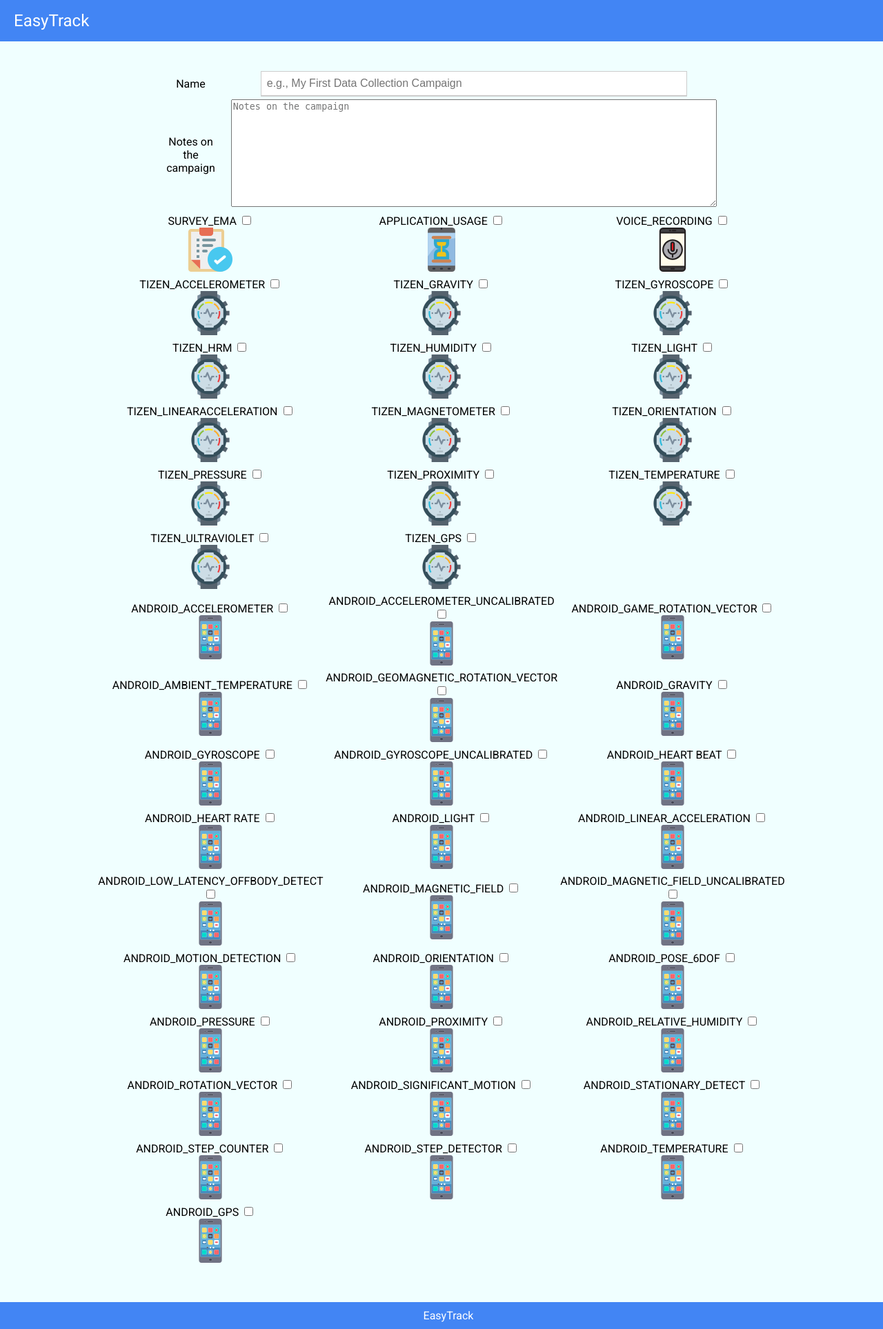
After one commit to Qobiljon/ET_Dashboard, a Django app: page /new_campaign/ in a window 1280 px wide. The commit adds this page. Shown: the whole page at 69% size. Run offline with Django 3.2, Linux system fonts and the light colour scheme; some libraries are stand-ins or nearby versions.

Commit message:
stopped on campaign creation part

```diff
--- a/ET_Dashboard/urls.py
+++ b/ET_Dashboard/urls.py
@@ -22,8 +22,9 @@ urlpatterns = [
     # path('accounts/', include('allauth.urls')),
 
     path('', views.handle_index, name='index'),
-    path('login/', views.handle_authenticate, name='login'),
+    path('login/', views.handle_login, name='login'),
     path('register/', views.handle_register, name='register'),
     path('logout/', views.handle_logout, name='logout'),
     path('campaign/', views.handle_campaign, name='campaign'),
+    path('new_campaign/', views.handle_create_campaign, name='create_campaign'),
 ]
--- a/ET_Dashboard/views.py
+++ b/ET_Dashboard/views.py
@@ -1,8 +1,15 @@
-from django.contrib.auth import authenticate as dj_auth, login as dj_login, logout as dj_logout
+from django.contrib.auth import authenticate as dj_auth
+from django.contrib.auth import login as dj_login
+from django.contrib.auth import logout as dj_logout
+from django.contrib.auth.models import User
 from django.shortcuts import render, redirect
 from django.views.decorators.http import require_http_methods
-from django.contrib.auth.models import User
-from ET_Dashboard.models import Campaigns
+
+from ET_Dashboard.models import Campaigns, PresetDataSources
+from ET_Dashboard.models import UserToGrpcIdMap
+
+import time
+import psycopg2
 
 
 @require_http_methods(['GET'])
@@ -21,15 +28,20 @@ def handle_index(request):
 
 
 @require_http_methods(['GET', 'POST'])
-def handle_authenticate(request):
-    if request.method == 'POST':
+def handle_login(request):
+    if request.user.is_authenticated:
+        return redirect(to='/')
+    elif request.method == 'POST':
         if 'email' in request.POST and 'password' in request.POST:
             user = dj_auth(request=request, username=request.POST['email'], password=request.POST['password'])
-            dj_login(request=request, user=user)
+            if user is None:
+                return redirect(to='login')
+            else:
+                dj_login(request=request, user=user)
         if request.user.is_authenticated:
             return redirect(to='index')
         else:
-            return redirect(to='authenticate')
+            return redirect(to='login')
     else:
         return render(
             request=request,
@@ -44,8 +56,39 @@ def handle_register(request):
         return redirect('index')
     elif 'email' in request.POST and 'password' in request.POST and 're_password' in request.POST and \
             request.POST['password'] == request.POST['re_password'] and not User.objects.filter(email=request.POST['email']).exists():
-        User.objects.create_user(username=request.POST['email'], email=request.POST['email'], password=request.POST['password'])
-        return redirect(to='index')
+        conn = psycopg2.connect(
+            host='165.246.43.97',
+            database='easytrack_db',
+            user='postgres',
+            password='postgres'
+        )
+        cur = conn.cursor()
+        cur.execute('select * from et_users where email=%s;', (request.POST['email'],))
+        row = cur.fetchone()
+        if row is None:
+            timestamp_ms = int(round(time.time() * 1000))
+            cur.execute(
+                'insert into et_users(id_token, is_participant, name, email, last_sync_timestamp, last_heartbeat_timestamp) values (%s,%s,%s,%s,%s,%s);',
+                (
+                    '',
+                    False,
+                    request.POST['email'],
+                    request.POST['email'],
+                    timestamp_ms,
+                    timestamp_ms
+                )
+            )
+            conn.commit()
+            user = User.objects.create_user(username=request.POST['email'], email=request.POST['email'], password=request.POST['password'])
+            cur.execute('select id from et_users where email=%s;', (request.POST['email'],))
+            UserToGrpcIdMap.objects.create(user=user, gRPCId=cur.fetchone()[0])
+            cur.close()
+            conn.close()
+            return redirect(to='index')
+        else:
+            cur.close()
+            conn.close()
+            return redirect(to='login')
     else:
         return redirect(to='login')
 
@@ -73,3 +116,19 @@ def handle_campaign(request):
                 'campaign': campaign
             }
         )
+
+
+@require_http_methods(['GET', 'POST'])
+def handle_create_campaign(request):
+    if request.method == 'POST':
+        return redirect(to='index')
+    else:
+        return render(
+            request=request,
+            template_name='create_campaign_page.html',
+            context={
+                'android': PresetDataSources.android_sensors,
+                'tizen': PresetDataSources.tizen_sensors,
+                'others': PresetDataSources.others
+            }
+        )
--- /dev/null
+++ b/templates/create_campaign_page.html
@@ -0,0 +1,98 @@
+{% extends 'base.html' %}
+{% block content %}
+    <form action="{% url 'create_campaign' %}" method="post">
+        {% csrf_token %}
+        <table id="inputTable">
+            <tr>
+                <td><label for="name">Name</label>
+                <td><input id="name" type="text" name="name" placeholder="e.g., My First Data Collection Campaign"></td>
+            </tr>
+            <tr>
+                <td><label for="notes">Notes on<br>the campaign</label>
+                <td><textarea name="notes" id="notes" cols="85" rows="10" placeholder="Notes on the campaign"></textarea></td>
+            </tr>
+        </table>
+
+        <table id="dataSourceTable">
+            {% for elem in others %}
+                {% if forloop.counter0|divisibleby:3 %}
+                    <tr>
+                {% endif %}
+            <td>
+                <label>
+                    {{ elem.name }}
+                    <input type="checkbox" name=""><br>
+                    <img src="http://{{ request.get_host }}/static/{{ elem.icon }}" alt="">
+                </label>
+            </td>
+            {% if forloop.counter|divisibleby:3 %}
+                </tr>
+            {% endif %}
+            {% endfor %}
+
+            {% for elem in tizen %}
+                {% if forloop.counter0|divisibleby:3 %}
+                    <tr>
+                {% endif %}
+            <td>
+                <label>
+                    {{ elem.name }}
+                    <input type="checkbox" name=""><br>
+                    <img src="http://{{ request.get_host }}/static/{{ elem.icon }}" alt="">
+                </label>
+            </td>
+            {% if forloop.counter|divisibleby:3 %}
+                </tr>
+            {% endif %}
+            {% endfor %}
+
+            {% for elem in android %}
+                {% if forloop.counter0|divisibleby:3 %}
+                    <tr>
+                {% endif %}
+            <td>
+                <label>
+                    {{ elem.name }}
+                    <input type="checkbox" name=""><br>
+                    <img src="http://{{ request.get_host }}/static/{{ elem.icon }}" alt="">
+                </label>
+            </td>
+            {% if forloop.counter|divisibleby:3 %}
+                </tr>
+            {% endif %}
+            {% endfor %}
+        </table>
+    </form>
+
+    <style>
+        footer {
+            position: static;
+        }
+
+        body {
+            text-align: center;
+        }
+
+        table {
+            width: 700px;
+            margin-left: auto;
+            margin-right: auto;
+        }
+
+        table#inputTable tr td:nth-child(odd) {
+            padding-right: 20px;
+        }
+
+        #name {
+            background: white;
+            border: #ccc 1px solid;
+            border-bottom: #ccc 2px solid;
+            padding: 8px;
+            width: 600px;
+            color: black;
+            font-size: 1em;
+        }
+
+        table#dataSourceTable
+    </style>
+{% endblock %}
```
Also changed, not shown: ET_Dashboard/models.py (+65 -0 lines), templates/dashboard_page.html (+27 -16 lines), static/app-usage-data-source.png (added), static/miscellaneous-data-sources.png (added), static/smartphone-android-data-source.png (added), static/survey-data-source.png (added), static/voice-recording-data-source.png (added), static/wearable-tizen-data-source.png (added).
